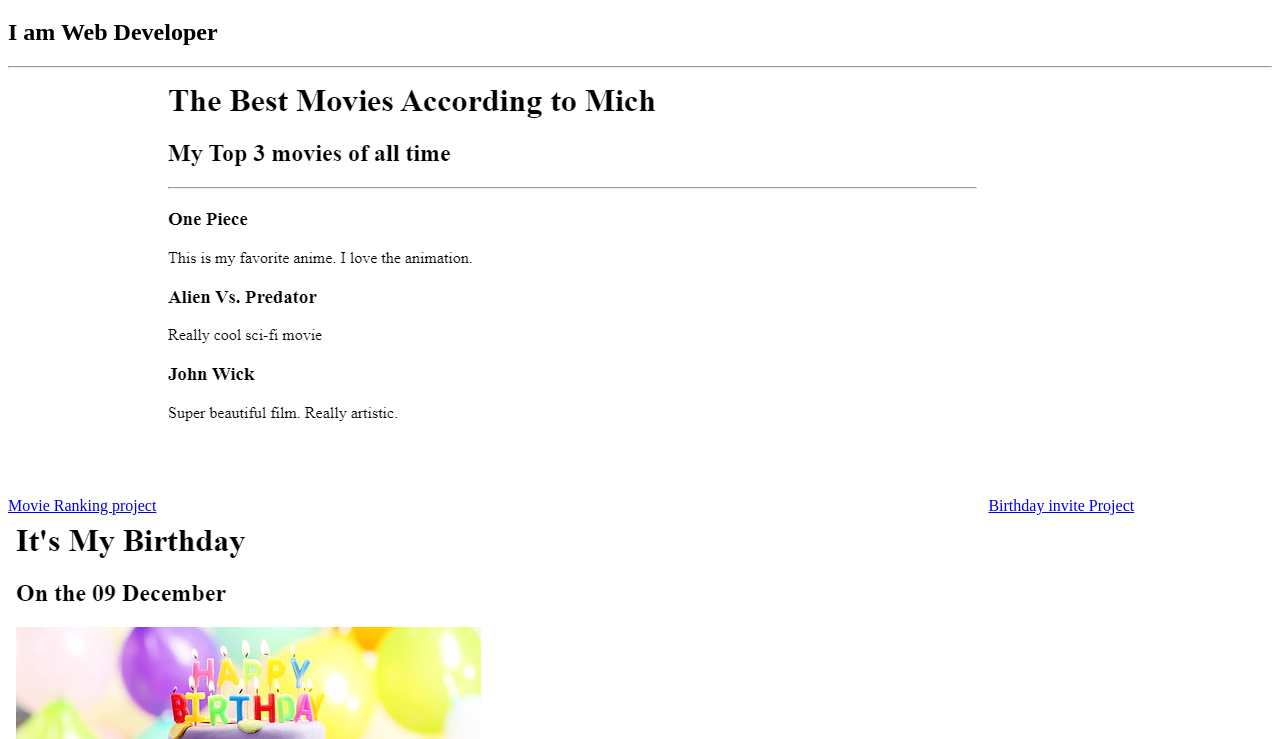
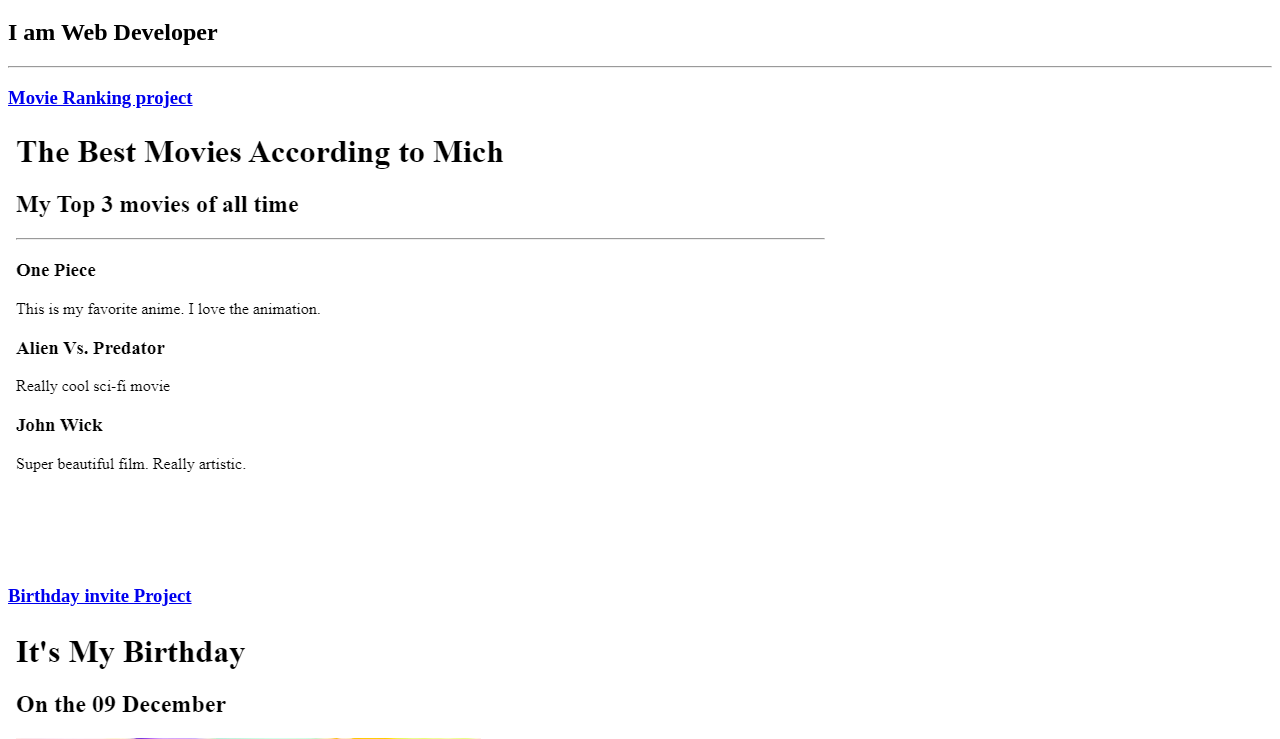
Before and after one commit to MurongQi/html-Portfolio, a plain HTML site: page index.html in a window 1280 px wide. Shown: the part 61-800 px from the top of the page. Drawn offline with Linux system fonts and the light colour scheme.

Commit message:
Update index.html

```diff
--- a/index.html
+++ b/index.html
@@ -13,9 +13,9 @@
     <h1>Mich Portfolio</h1>
     <h2>I am Web Developer</h2>
     <hr />
-    <a href="./public/movie-ranking.html">Movie Ranking project</a>
+    <a href="./public/movie-ranking.html"><h3>Movie Ranking project</h3></a>
     <img src="./assets/images/Movies ranking1.png" alt="Movie Ranking">
-    <a href="./public/birthday-invite.html">Birthday invite Project</a>
+    <a href="./public/birthday-invite.html"><h3>Birthday invite Project</h3></a>
     <img src="./assets/images/bday4.png" alt="Birthday invite">
     <hr />
     <a href="./public/about.html">About Me</a> <a href="./public/contact.html">Contact Me</a>
```
